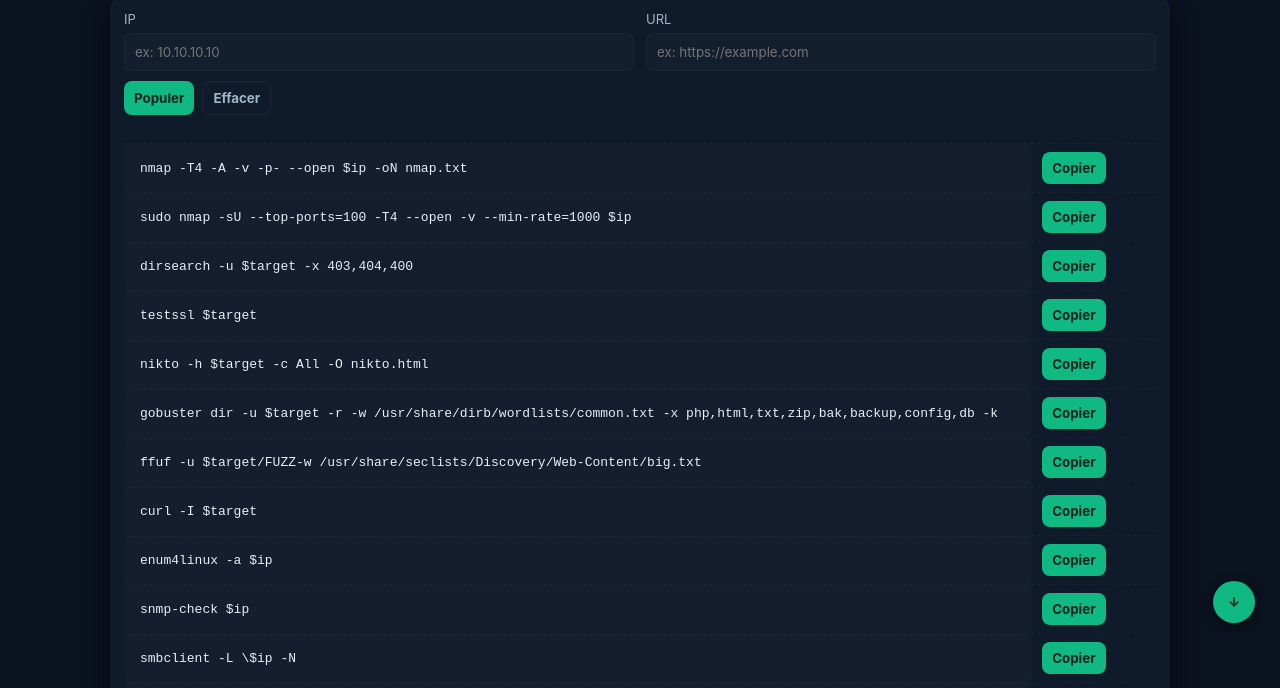
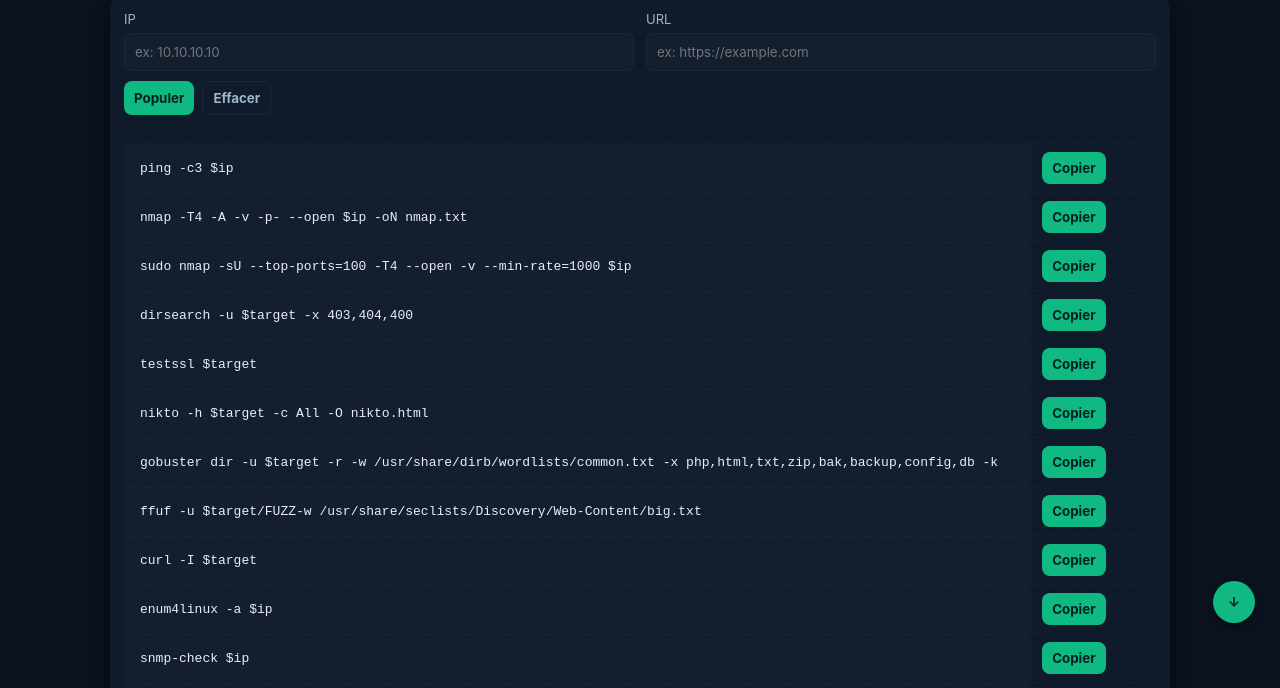
Before and after one commit to cyberpoul/cyberpoul.github.io, a plain HTML site: page gen.html in a window 1280 px wide. Shown: the part 97-785 px from the top of the page. Drawn offline with Linux system fonts and the light colour scheme.

Commit message:
Update gen.html

```diff
--- a/gen.html
+++ b/gen.html
@@ -163,6 +163,7 @@
       const scrollBottomBtn = $('scrollBottomBtn');
 
       const templates = [
+		{key:'', cmd:'ping -c3 {{IP}}'},
         {key:'', cmd:'nmap -T4 -A -v -p- --open {{IP}} -oN nmap.txt'},
         {key:'', cmd:'sudo nmap -sU --top-ports=100 -T4 --open -v --min-rate=1000 {{IP}}'},
         {key:'', cmd:'dirsearch -u {{URL}} -x 403,404,400'},
```
